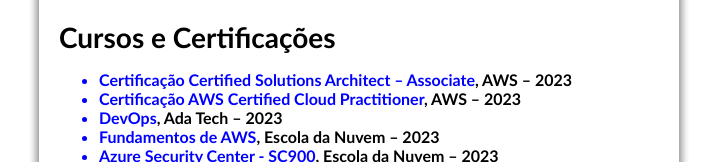
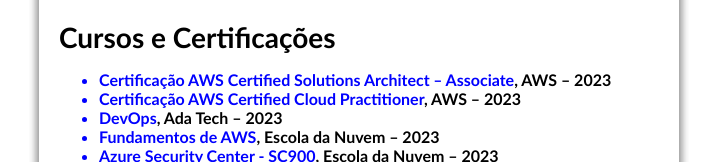
Before and after one commit to brianmonteiro54/Site_de_curriculo, a plain HTML site: page curriculo/cv_brian.html in a window 1280 px wide. Shown: the part 1079-1241 px from the top of the page, without its empty margins (281-998 px from the left). Drawn offline with Linux system fonts and the light colour scheme.

Commit message:
Update cv_brian.html

```diff
--- a/curriculo/cv_brian.html
+++ b/curriculo/cv_brian.html
@@ -93,7 +93,7 @@
       <h2 class="section-heading">Cursos e Certificações</h2>
       <p class="certification">
         <ul class="education">
-        <li><strong class="certification-blue">Certificação Certified Solutions Architect ‒ Associate</strong><span class="certification-black">, AWS – 2023</span></li>
+        <li><strong class="certification-blue">Certificação AWS Certified Solutions Architect ‒ Associate</strong><span class="certification-black">, AWS – 2023</span></li>
         <li><strong class="certification-blue">Certificação AWS Certified Cloud Practitioner</strong><span class="certification-black">, AWS – 2023</span></li>
         <li><strong class="certification-blue">DevOps</strong><span class="certification-black">, Ada Tech – 2023</span></li>
         <li><strong class="certification-blue">Fundamentos de AWS</strong><span class="certification-black">, Escola da Nuvem – 2023</span></li>
```
